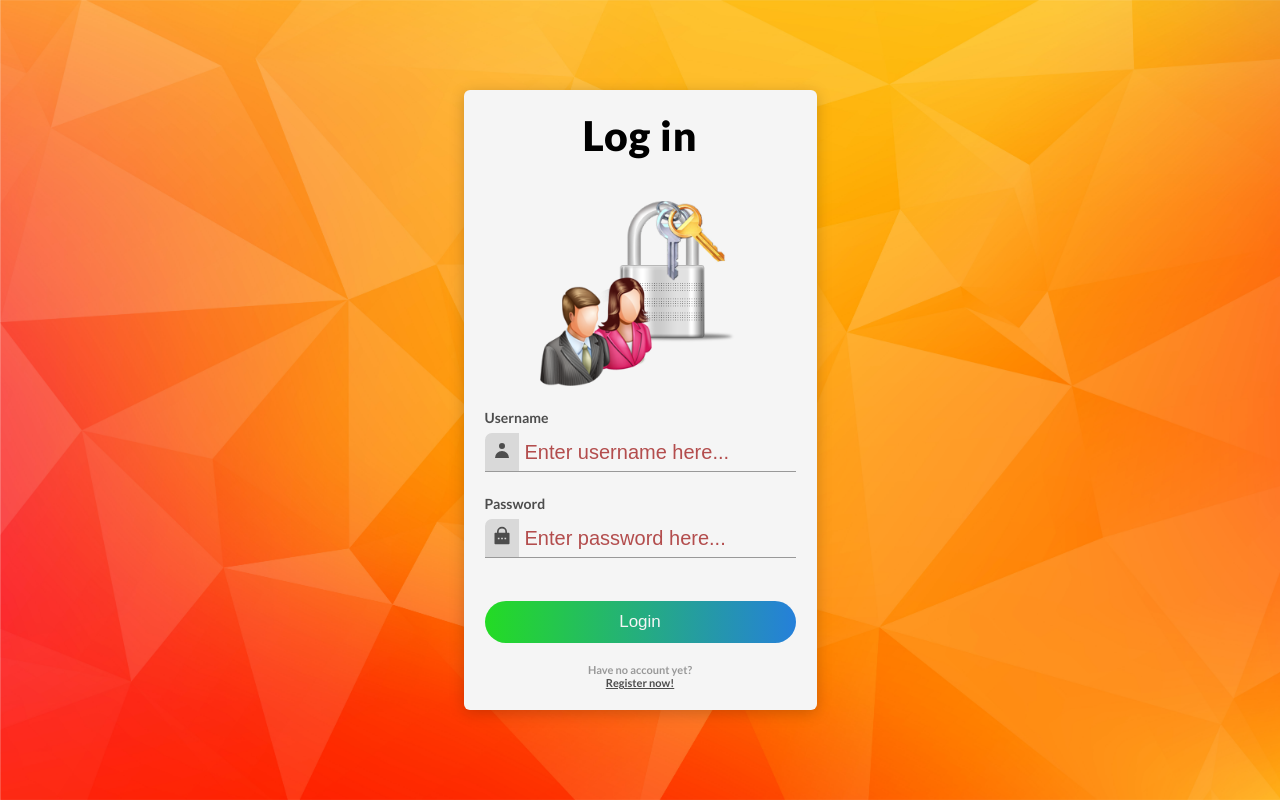
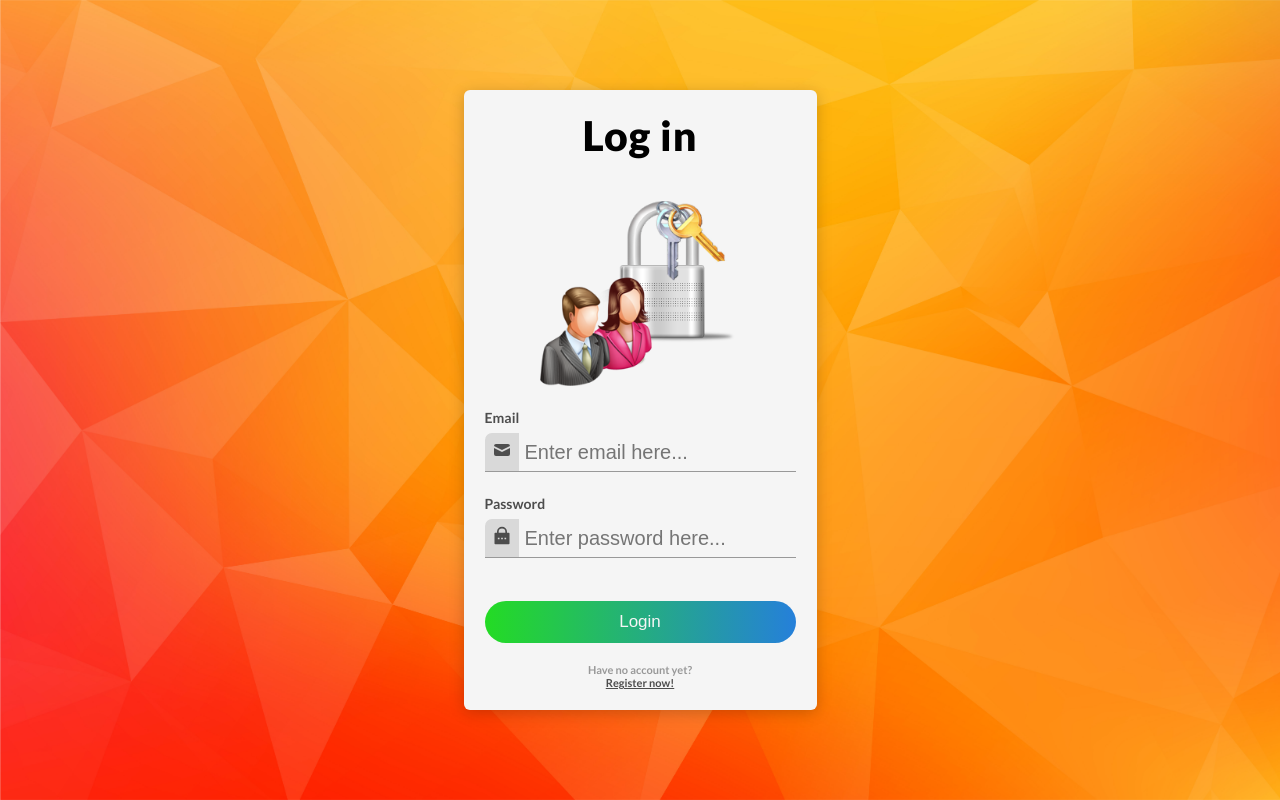
Before and after one commit to Bulzaj/home-budget-client, a React (Create React App) app: page / in a window 1280 px wide. Built offline with nearby package versions, Linux system fonts and the light colour scheme.

Commit message:
redesign landing page

```diff
--- a/src/assets/scss/components/_form.scss
+++ b/src/assets/scss/components/_form.scss
@@ -18,15 +18,6 @@
     font-size: 2rem;
     color: $color-grey-dark;
     padding: 0.6rem;
-
-    &--invalid {
-      @extend .form__input;
-      color: $color-danger;
-
-      &::placeholder {
-        color: $color-danger;
-      }
-    }
   }
 
   &__wrapper {
--- a/src/components/form/form.js
+++ b/src/components/form/form.js
@@ -34,7 +34,11 @@ const Label = (props) => (
 Form.Label = Label;
 
 const Input = (props) => {
-  const [isInvalid, setIsInvalid] = useState(true);
+  const [value, setValue] = useState("");
+
+  const onChangeHandler = (e) => {
+    setValue(e.target.value);
+  };
 
   return (
     <div className={styleMapper("form__box")}>
@@ -43,10 +47,10 @@ const Input = (props) => {
           {<props.icon className="form__icon" />}
         </div>
         <input
-          className={
-            "form__input" + `${isInvalid ? ", form__input--invalid" : ""}`
-          }
+          onChange={onChangeHandler}
+          className="form__input"
           type={props.type}
+          value={value}
           placeholder={props.placeholder}
         />
       </FlexLayout>
--- a/src/components/image/image.js
+++ b/src/components/image/image.js
@@ -5,7 +5,7 @@ const Image = (props) => {
   return (
     <div className={styleMapper("image", props.styles)}>
       <FlexLayout styles={["justify-center"]}>
-        <img className="image__img" src={props.src} />
+        <img className="image__img" src={props.src} alt={props.alt} />
       </FlexLayout>
     </div>
   );
--- a/src/pages/home/Home.js
+++ b/src/pages/home/Home.js
@@ -9,7 +9,7 @@ import Image from "../../components/image/image";
 import CenterBox from "../../layouts/center-box";
 import FlexLayout from "../../layouts/flex-layout";
 
-import { HiUser } from "react-icons/hi";
+import { HiMail } from "react-icons/hi";
 import { RiLockPasswordFill } from "react-icons/ri";
 
 import backgroundImage from "../../assets/img/background_lowpoly.jpg";
@@ -18,7 +18,6 @@ import newUserImage from "../../assets/img/new_user.ico";
 
 const Home = () => {
   const [isLoginForm, setIsLoginForm] = useState(true);
-  const [formData, setFormData] = useState(null);
 
   const toggleFormHandler = () => {
     setIsLoginForm((prevState) => !prevState);
@@ -27,17 +26,13 @@ const Home = () => {
   const loginForm = (
     <Form>
       <Form.Title>Log in</Form.Title>
-      <Image src={authImage} />
+      <Image src={authImage} alt="auth image" />
       <Form.Group>
-        <Form.Label>Username</Form.Label>
+        <Form.Label>Email</Form.Label>
         <Form.Input
-          requirements={{
-            min: 3,
-            max: 20,
-          }}
-          type="text"
-          icon={HiUser}
-          placeholder="Enter username here..."
+          type="email"
+          icon={HiMail}
+          placeholder="Enter email here..."
         />
       </Form.Group>
       <Form.Group>
@@ -64,13 +59,13 @@ const Home = () => {
   const registerForm = (
     <Form>
       <Form.Title>Register</Form.Title>
-      <Image src={newUserImage} />
+      <Image src={newUserImage} alt="registration image" />
       <Form.Group>
-        <Form.Label>Username</Form.Label>
+        <Form.Label>Email</Form.Label>
         <Form.Input
-          type="text"
-          icon={HiUser}
-          placeholder="Enter username here..."
+          type="email"
+          icon={HiMail}
+          placeholder="Enter email here..."
         />
       </Form.Group>
       <Form.Group>
--- a/src/use-subcomponents.js
+++ b/src/use-subcomponents.js
@@ -1,8 +1,6 @@
-import React, { Fragment, useRef } from "react";
+import React, { Fragment } from "react";
 
 const useSubcomponents = (parentObj, parentProps) => {
-  const parentObjRef = useRef(parentObj);
-
   const render = () => <Fragment>{parentProps.children}</Fragment>;
 
   return { render };
```
